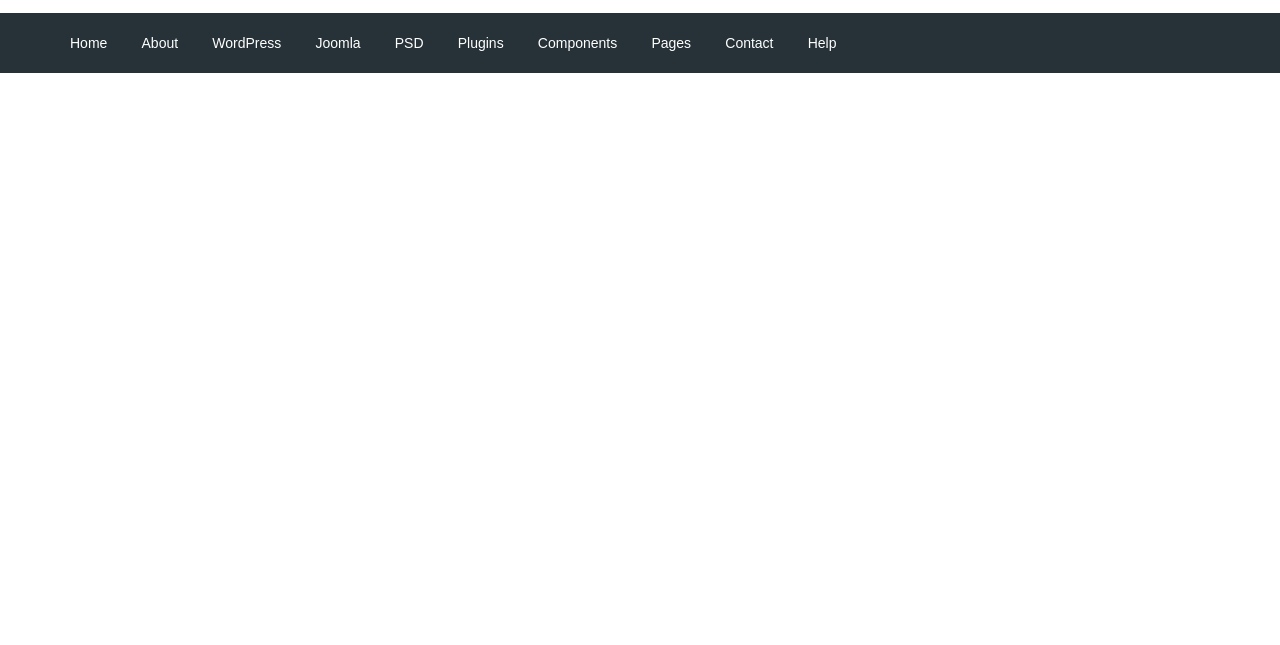
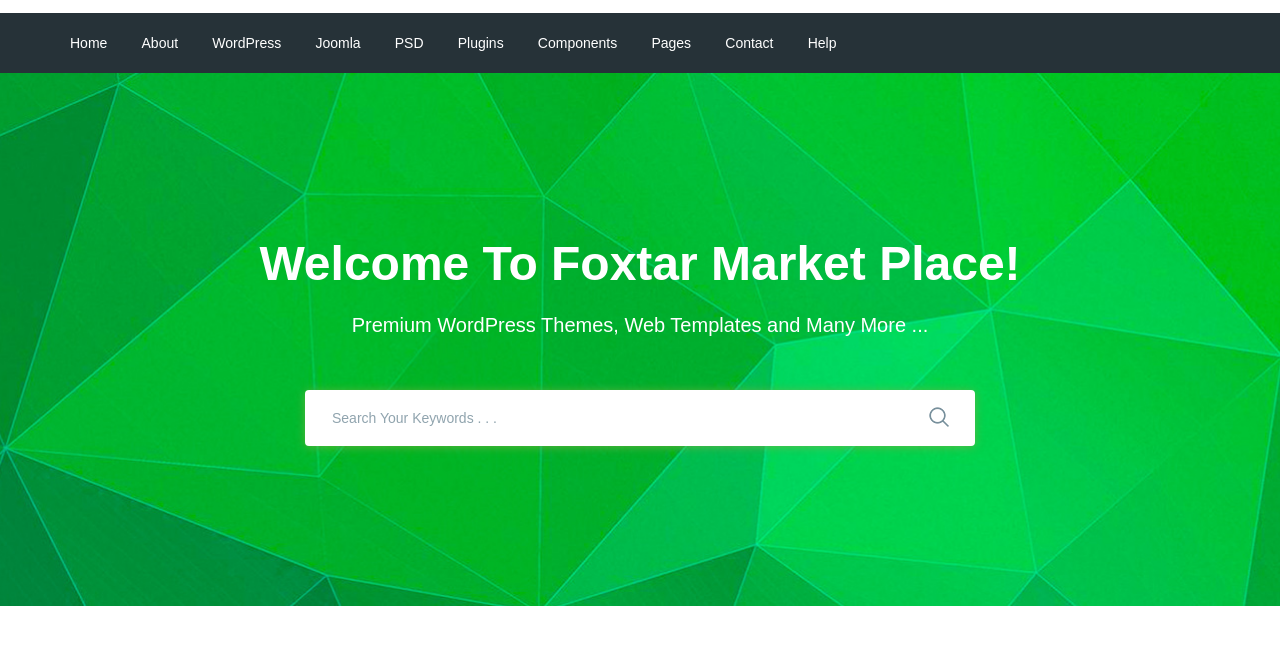
Before and after one commit to SergeyBobyr-dev/Moderno, a website: page app/index.html in a window 1280 px wide. Shown: the part 77-722 px from the top of the page. Drawn offline with nearby package versions, Linux system fonts and the light colour scheme; files that its build step writes are made by us from their sources.

Commit message:
added search section

```diff
--- a/app/index.html
+++ b/app/index.html
@@ -93,6 +93,26 @@
         </div>
 
     </header>
+    <section class="search" style="background-image: url(img/search-bg.jpg);">
+        <div class="container">
+            <div class="search__inner">
+                <div class="search__inner-title">
+                    Welcome To Foxtar Market Place!
+                </div>
+                <div class="search__inner-text">
+                    Premium WordPress Themes, Web Templates and Many More ...
+                </div>
+                <div class="search__inner-form">
+                        <form action="#">
+                            <input type="text" placeholder="Search Your Keywords . . ." required>
+                            <button type="submit">
+                                <img src="img/icons/search.png" alt="">
+                            </button>
+                        </form>
+                    </div>
+            </div>
+        </div>
+    </section>
 
 
 
--- a/app/scss/style.scss
+++ b/app/scss/style.scss
@@ -51,3 +51,55 @@
     }
 
 }
+.search{
+    background-repeat: no-repeat;
+    background-size: cover;
+    background-position: center;
+    min-height: 533px;
+}
+.search__inner{
+    padding: 155px 0px 100px;
+    color: #fff;
+    text-align: center;
+    &-title{
+        margin-bottom: 10px;
+        font-size: 48px;
+        font-weight: 700;
+        line-height: 72px;
+    }
+    &-text{
+        margin-bottom: 50px;
+        font-size: 20px;
+        font-weight: 500;
+        line-height: 30px;
+    }
+    &-form{
+        max-width: 670px;
+        margin: 0px auto;
+        position: relative;
+        input{
+            display: block;
+            width: 100%;
+            box-shadow: 0px 1px 10px 0px rgba(124, 178, 64, 0.75);
+            border-radius: 4px;
+            height: 56px;
+            border: none;
+            font-size: 14px;
+            font-variant: 500px;
+            &::placeholder{
+              color: #90a4ae;
+              font-variant: 500px;
+              padding-left: 25px;
+              padding-right: 60px;
+            }
+
+        }
+        button{
+            position: absolute;
+            border: none;
+            background-color: transparent;
+            right: 20px;
+            top: 16px;
+        }
+    }
+}
```
Also changed, not shown: app/img/icons/search.png (added), app/img/search-bg.jpg (added).
